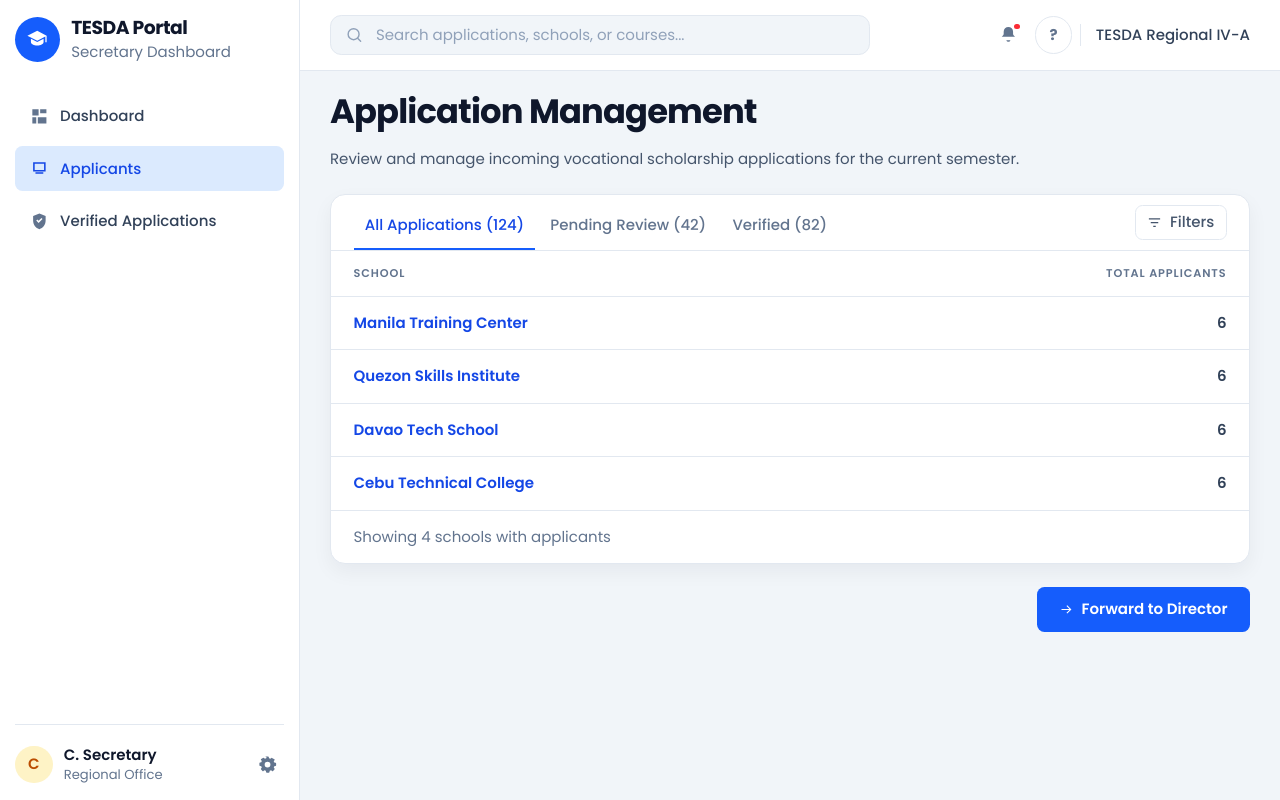
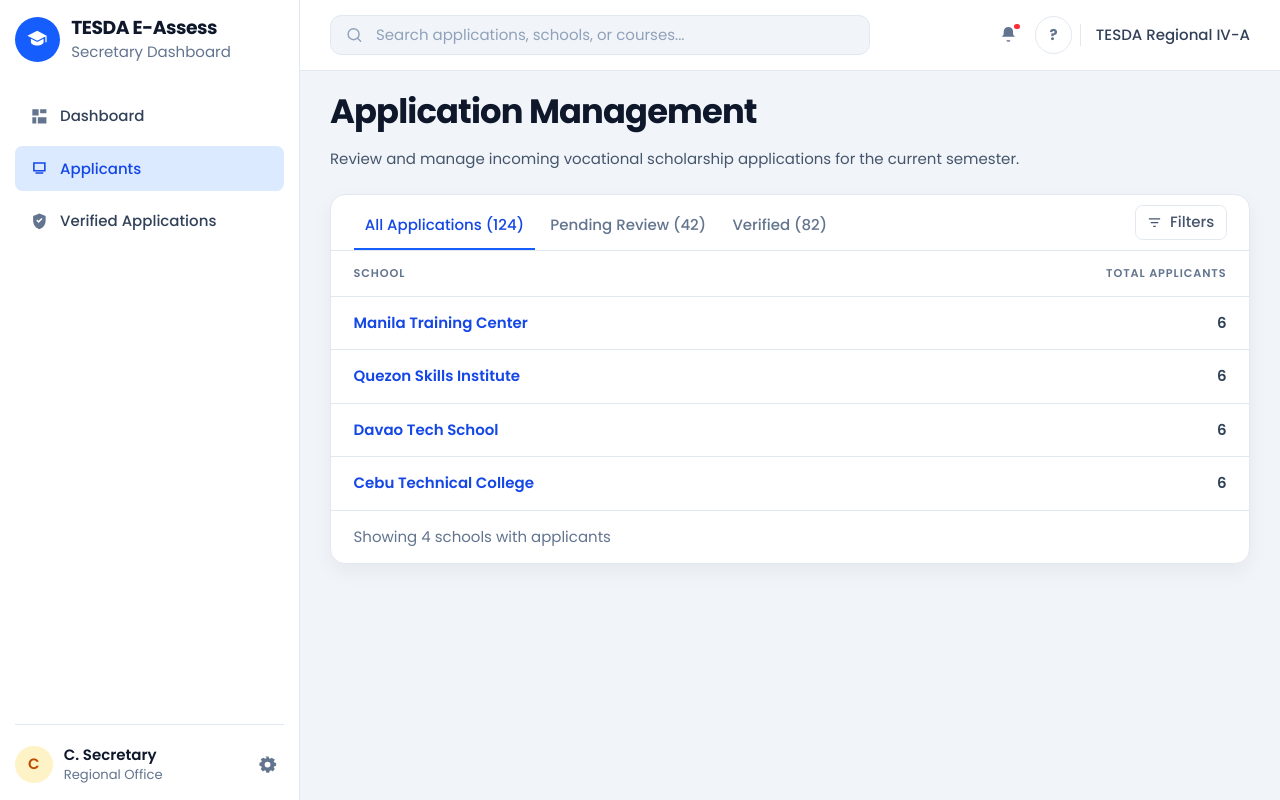
Before and after one commit to tapaycyrickkyle/tesda-e-assess, a React (Vite) app: page /secretary-dashboard in a window 1280 px wide. Built offline with nearby package versions, Linux system fonts and the light colour scheme.

Commit message:
Removed button and Changed headers

```diff
--- a/src/pages/secretaryDashboard/SecretaryDashboardPage.jsx
+++ b/src/pages/secretaryDashboard/SecretaryDashboardPage.jsx
@@ -224,18 +224,6 @@ function FilterIcon() {
   );
 }
 
-function ArrowRightIcon() {
-  return (
-    <svg
-      aria-hidden="true"
-      viewBox="0 0 24 24"
-      className="h-4 w-4 fill-current"
-    >
-      <path d="M13.2 5.2 12 6.4l4.6 4.6H4v1.7h12.6L12 17.3l1.2 1.2 6.7-6.7-6.7-6.6Z" />
-    </svg>
-  );
-}
-
 const SecretaryDashboardPage = () => {
   const [selectedSchool, setSelectedSchool] = React.useState(null);
   const [expandedTeacher, setExpandedTeacher] = React.useState(null);
@@ -330,16 +318,6 @@ const SecretaryDashboardPage = () => {
               <p>Showing {schoolsWithTeachers.length} schools with applicants</p>
             </div>
           </section>
-
-          <div className="mt-6 flex justify-end">
-            <button
-              type="button"
-              className="ui-btn-primary inline-flex w-full items-center justify-center gap-2 px-6 py-3 sm:w-auto"
-            >
-              <ArrowRightIcon />
-              Forward to Director
-            </button>
-          </div>
         </main>
       </div>
 
--- a/src/pages/secretaryDashboard/SecretaryDashboardSidebar.jsx
+++ b/src/pages/secretaryDashboard/SecretaryDashboardSidebar.jsx
@@ -56,7 +56,7 @@ const SecretaryDashboardSidebar = () => {
           </span>
           <div>
             <p className="text-xl font-bold tracking-tight text-slate-900">
-              TESDA Portal
+              TESDA E-Assess
             </p>
             <p className="text-base text-slate-500">Secretary Dashboard</p>
           </div>
--- a/src/pages/studentDashboard/StudentDashboardPage.jsx
+++ b/src/pages/studentDashboard/StudentDashboardPage.jsx
@@ -120,7 +120,7 @@ const StudentDashboardPage = () => {
 
         <main className="px-4 py-6 sm:px-6 lg:px-8">
           <section>
-            <h1 className="page-title">Student Dashboard</h1>
+            <h1 className="page-title">Application Form</h1>
             <p className="page-description">
               Manage your application details and track your certification
               progress.
--- a/src/pages/studentDashboard/StudentDashboardSidebar.jsx
+++ b/src/pages/studentDashboard/StudentDashboardSidebar.jsx
@@ -80,7 +80,7 @@ const StudentDashboardSidebar = () => {
           </span>
           <div>
             <p className="text-xl font-bold tracking-tight text-slate-900">
-              TESDA Portal
+              TESDA E-Assess
             </p>
             <p className="text-base text-slate-500">Student Dashboard</p>
           </div>
```
